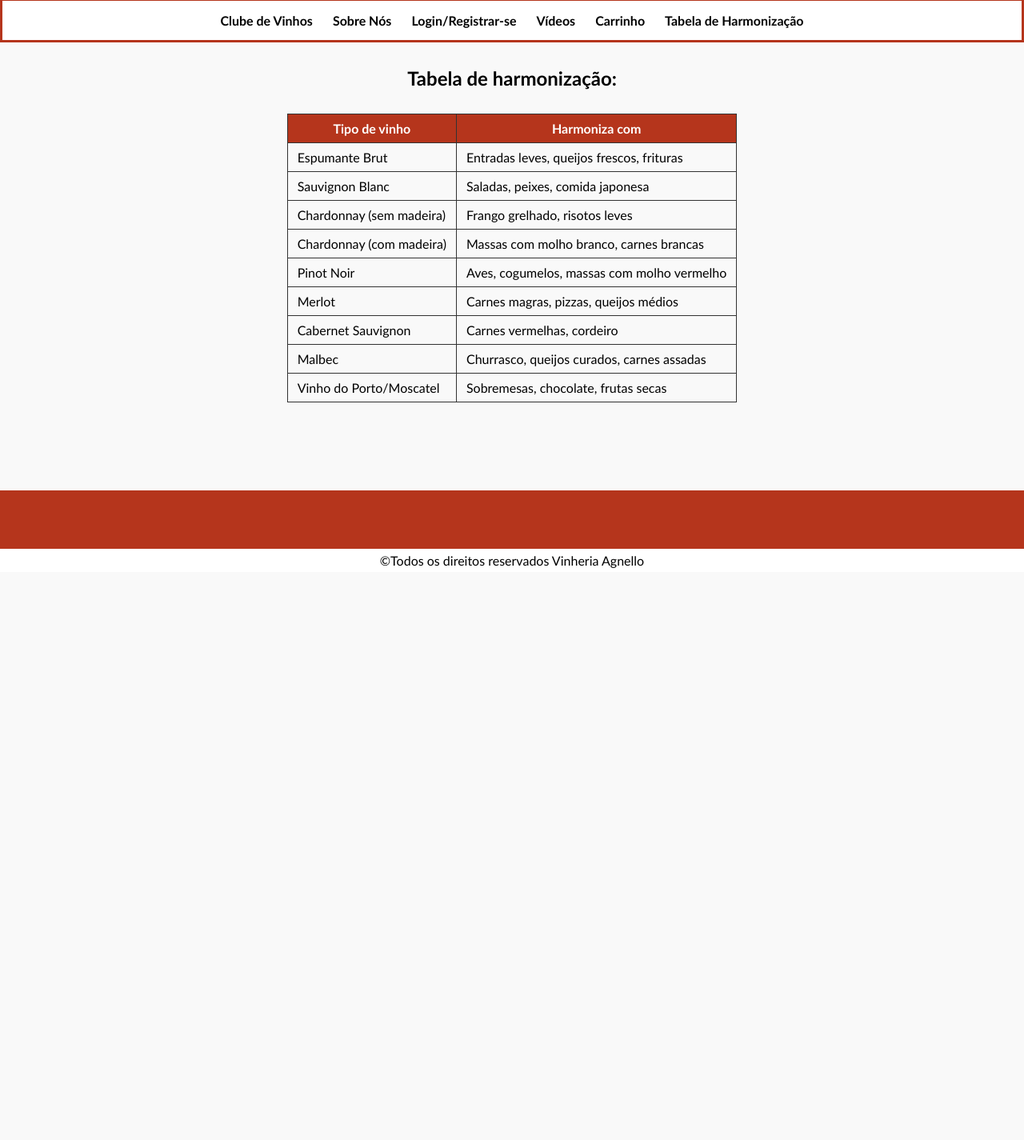
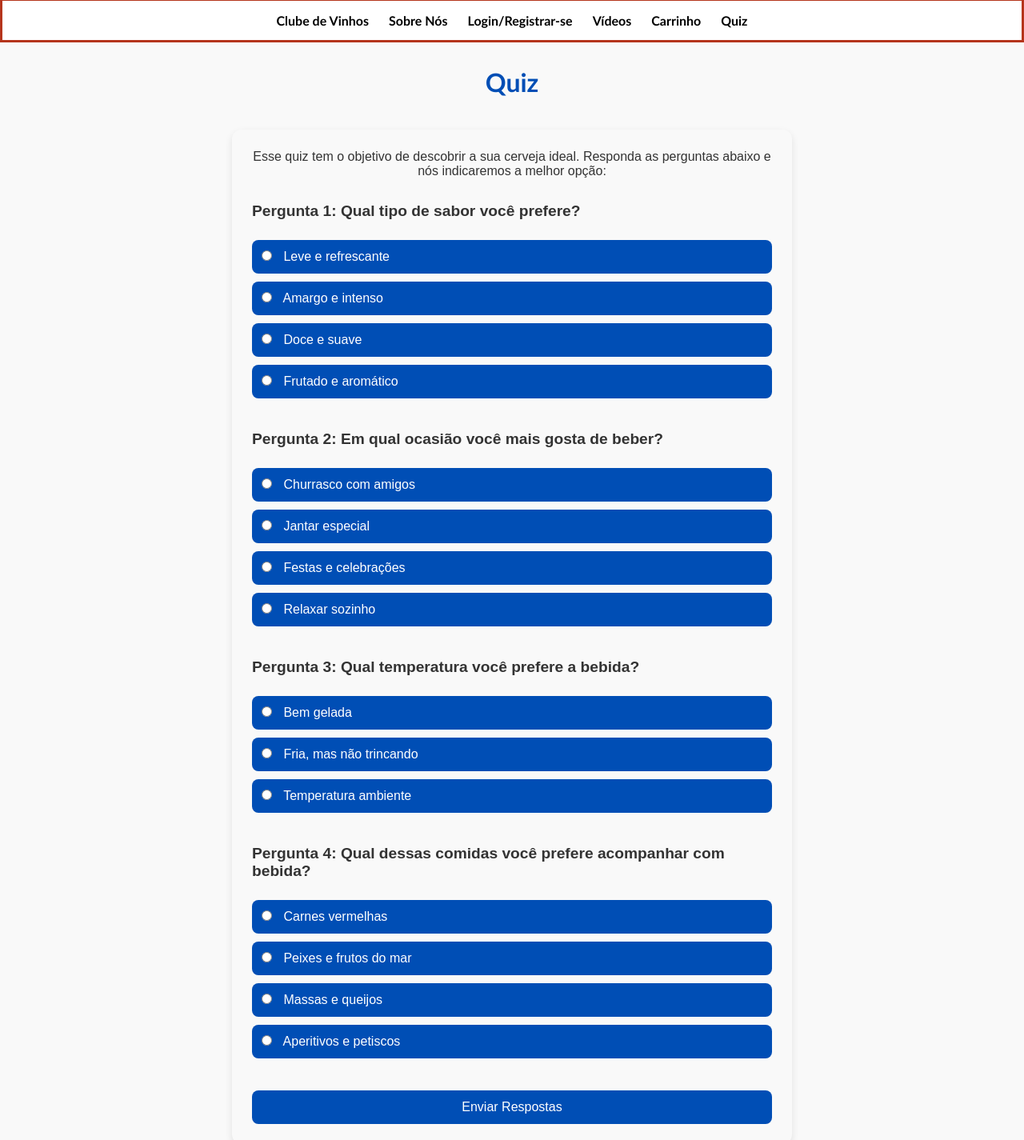
Before and after one commit to 1ESPA-Joao-Gonzales/CP-2-WEB, a plain HTML site: page src/pages/pagina1.html in a window 1280 px wide. Shown: the part 195-1620 px from the top of the page at 80% size. Before the commit the page ends 910 px from the top, so only its background shows below. Drawn offline with Linux system fonts and the light colour scheme.

Commit message:
Criando e estilizando o quiz e armazenando as respostas

```diff
--- a/src/css/pagina1.style.css
+++ b/src/css/pagina1.style.css
@@ -88,3 +88,73 @@ table tr th:nth-child(2) {
   height: 150px;
   margin: 10px;
 }
+#quiz-form {
+  max-width: 700px;
+  margin: 40px auto;
+  padding: 25px;
+  background-color: #f9f9f9;
+  border-radius: 12px;
+  box-shadow: 0 4px 10px rgba(0,0,0,0.1);
+  font-family: Arial, sans-serif;
+  color: #333;
+}
+
+.titulos {
+  text-align: center;
+  font-size: 2rem;
+  margin-bottom: 20px;
+  color: #004EB5;
+}
+
+.quiz-intro {
+  text-align: center;
+  font-size: 1rem;
+  margin-bottom: 30px;
+}
+
+.quiz-question {
+  border: none;
+  margin-bottom: 30px;
+}
+
+.quiz-question legend {
+  font-size: 1.2rem;
+  margin-bottom: 15px;
+  font-weight: bold;
+}
+
+.quiz-option {
+  display: block;
+  margin: 10px 0;
+  background-color: #004EB5;
+  color: white;
+  padding: 12px;
+  border-radius: 8px;
+  cursor: pointer;
+  transition: 0.3s;
+}
+
+.quiz-option:hover {
+  background-color: #003985;
+}
+
+.quiz-option input {
+  margin-right: 10px;
+}
+
+#enviar {
+  display: block;
+  width: 100%;
+  padding: 12px;
+  background-color: #004EB5;
+  color: white;
+  border: none;
+  border-radius: 8px;
+  cursor: pointer;
+  font-size: 1rem;
+  transition: 0.3s;
+}
+
+#enviar:hover {
+  background-color: #003985;
+}
--- /dev/null
+++ b/src/js/quiz.js
@@ -0,0 +1,15 @@
+document.getElementById("quiz-form").addEventListener("submit", function(event) {
+  event.preventDefault(); // evita que a página recarregue
+
+  // pega as respostas marcadas
+  let p1 = document.querySelector('input[name="pergunta1"]:checked');
+  let p2 = document.querySelector('input[name="pergunta2"]:checked');
+  let p3 = document.querySelector('input[name="pergunta3"]:checked');
+  let p4 = document.querySelector('input[name="pergunta4"]:checked');
+
+  // verifica se todas foram respondidas
+  if (!p1 || !p2 || !p3 || !p4) {
+    alert("Por favor, responda todas as perguntas antes de enviar!");
+    return;
+  }
+});
--- a/src/pages/pagina1.html
+++ b/src/pages/pagina1.html
@@ -18,30 +18,95 @@
         <li><a href="./pagina5.html">Login/Registrar-se</a></li>
         <li><a target="_blank" href="https://youtu.be/VqulPvIew1M?si=3JU7fvE3y8piCoZO">Vídeos</a></li>
         <li><a href="./pagina2.html">Carrinho</a></li>
-        <li><a href="./pagina1.html">Tabela de Harmonização</a></li>
+        <li><a href="./pagina1.html">Quiz</a></li>
       </ul>
     </nav>
 <body>
-    <h2 class="titulos">Tabela de harmonização:</h2>
-      <table class="tabelas">
-        <!-- Tag th só para cabeçalhos e tag tr para conteúdo -->
-        <tr>
-          <th style="background-color: rgb(181, 53, 28);">Tipo de vinho</th>
-          <th style="background-color: rgb(181, 53, 28);">Harmoniza com</th>
-        </tr>
-        <tr><td>Espumante Brut</td><td>Entradas leves, queijos frescos, frituras</td></tr>
-        <tr><td>Sauvignon Blanc</td><td>Saladas, peixes, comida japonesa</td></tr>
-        <tr><td>Chardonnay (sem madeira)</td><td>Frango grelhado, risotos leves</td></tr>
-        <tr><td>Chardonnay (com madeira)</td><td>Massas com molho branco, carnes brancas</td></tr>
-        <tr><td>Pinot Noir</td><td>Aves, cogumelos, massas com molho vermelho</td></tr>
-        <tr><td>Merlot</td><td>Carnes magras, pizzas, queijos médios</td></tr>
-        <tr><td>Cabernet Sauvignon</td><td>Carnes vermelhas, cordeiro</td></tr>
-        <tr><td>Malbec</td><td>Churrasco, queijos curados, carnes assadas</td></tr>
-        <tr><td>Vinho do Porto/Moscatel</td><td>Sobremesas, chocolate, frutas secas</td></tr>
-      </table>
+
+
+<h2 class="titulos">Quiz</h2>
+
+<form id="quiz-form">
+  <p class="quiz-intro">
+    Esse quiz tem o objetivo de descobrir a sua cerveja ideal. Responda as perguntas abaixo e nós indicaremos a melhor opção:
+  </p>
+
+  <!-- Pergunta 1 -->
+  <fieldset class="quiz-question">
+    <legend>Pergunta 1: Qual tipo de sabor você prefere?</legend>
+
+    <label class="quiz-option">
+      <input type="radio" name="pergunta1" value="leve"> Leve e refrescante
+    </label>
+    <label class="quiz-option">
+      <input type="radio" name="pergunta1" value="amargo"> Amargo e intenso
+    </label>
+    <label class="quiz-option">
+      <input type="radio" name="pergunta1" value="doce"> Doce e suave
+    </label>
+    <label class="quiz-option">
+      <input type="radio" name="pergunta1" value="frutado"> Frutado e aromático
+    </label>
+  </fieldset>
+
+  <!-- Pergunta 2 -->
+  <fieldset class="quiz-question">
+    <legend>Pergunta 2: Em qual ocasião você mais gosta de beber?</legend>
+
+    <label class="quiz-option">
+      <input type="radio" name="pergunta2" value="churrasco"> Churrasco com amigos
+    </label>
+    <label class="quiz-option">
+      <input type="radio" name="pergunta2" value="jantar"> Jantar especial
+    </label>
+    <label class="quiz-option">
+      <input type="radio" name="pergunta2" value="festas"> Festas e celebrações
+    </label>
+    <label class="quiz-option">
+      <input type="radio" name="pergunta2" value="relaxar"> Relaxar sozinho
+    </label>
+  </fieldset>
+
+  <!-- Pergunta 3 -->
+  <fieldset class="quiz-question">
+    <legend>Pergunta 3: Qual temperatura você prefere a bebida?</legend>
+
+    <label class="quiz-option">
+      <input type="radio" name="pergunta3" value="gelada"> Bem gelada
+    </label>
+    <label class="quiz-option">
+      <input type="radio" name="pergunta3" value="fria"> Fria, mas não trincando
+    </label>
+    <label class="quiz-option">
+      <input type="radio" name="pergunta3" value="ambiente"> Temperatura ambiente
+    </label>
+  </fieldset>
+
+  <!-- Pergunta 4 -->
+  <fieldset class="quiz-question">
+    <legend>Pergunta 4: Qual dessas comidas você prefere acompanhar com bebida?</legend>
+
+    <label class="quiz-option">
+      <input type="radio" name="pergunta4" value="carne"> Carnes vermelhas
+    </label>
+    <label class="quiz-option">
+      <input type="radio" name="pergunta4" value="peixe"> Peixes e frutos do mar
+    </label>
+    <label class="quiz-option">
+      <input type="radio" name="pergunta4" value="massa"> Massas e queijos
+    </label>
+    <label class="quiz-option">
+      <input type="radio" name="pergunta4" value="aperitivos"> Aperitivos e petiscos
+    </label>
+  </fieldset>
+
+  <button type="submit" id="enviar">Enviar Respostas</button>
+</form>
+
 <hr class="linhaHorizontal2">
 <footer>
   <p class="copy" >&copy;Todos os direitos reservados Vinheria Agnello</p>
 </footer>
+<script src="../js/quiz.js"></script>
 </body>
 </html>
```
Also changed, not shown: src/js/script.js (line endings or trailing spaces).
